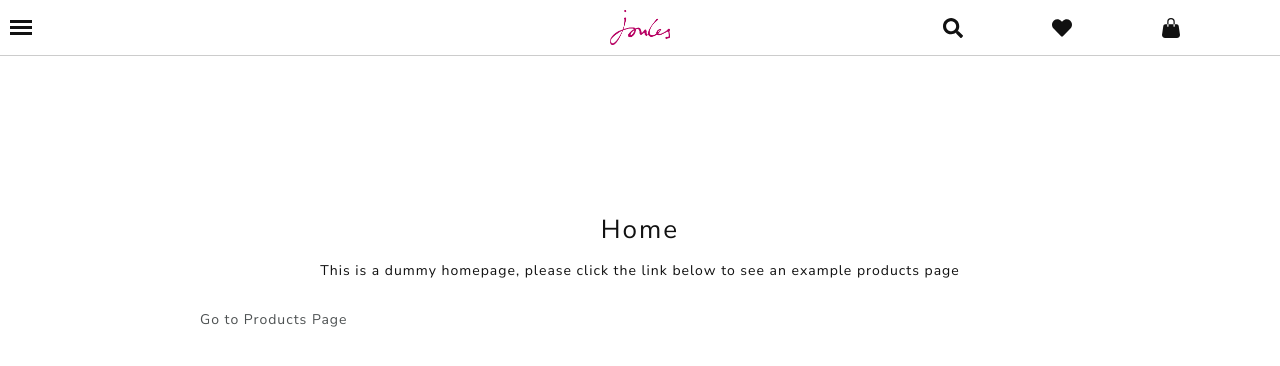
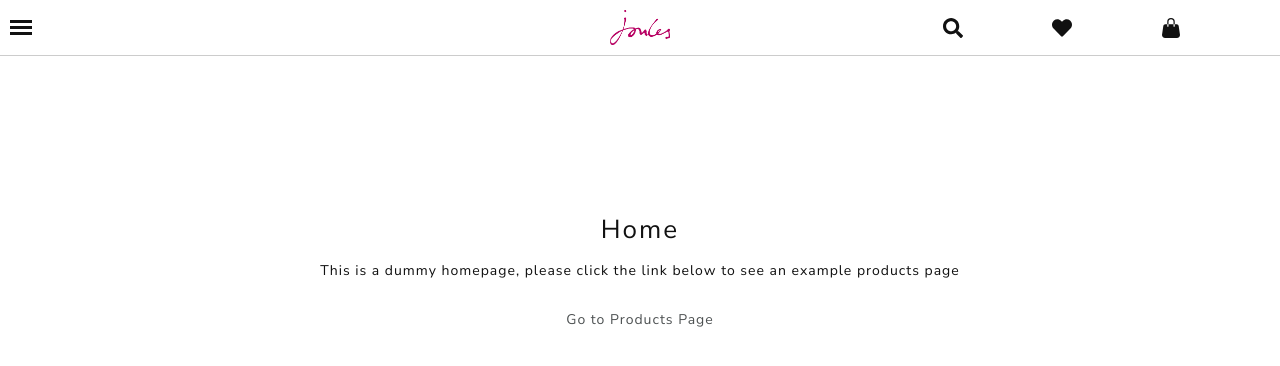
Before and after one commit to lauracharvey/laura-harvey-joules-frontend, a React (Create React App) app: page / in a window 1280 px wide. Shown: the top 366 px of the page. Built offline with nearby package versions, Linux system fonts and the light colour scheme.

Commit message:
tidy-up-styling

```diff
--- a/src/App.scss
+++ b/src/App.scss
@@ -179,6 +179,11 @@ a:hover {
     }
 }
 
+.products-link {
+    width: 100%;
+    text-align: center;
+}
+
 .pagination {
     height: 45px;
     width: 100%;
--- a/src/Home.js
+++ b/src/Home.js
@@ -8,7 +8,9 @@ const Home = () => {
     return (
         <div className="content">
           <Title title={title} description={description}/>
-          <Link to="/women">Go to Products Page</Link>
+          <div className="products-link">
+            <Link to="/women">Go to Products Page</Link>
+          </div>
         </div>
     )
 }
--- a/src/ProductListings.js
+++ b/src/ProductListings.js
@@ -2,6 +2,8 @@ const ProductListings = ({ products, loading }) => {
     if (loading) {
       return <h2>Loading...</h2>;
     }
+
+    console.log(products)
 
     return (<>
     <div className="products-wrapper">
```
Also changed, not shown: src/Product.js (deleted, +0 -22 lines).
